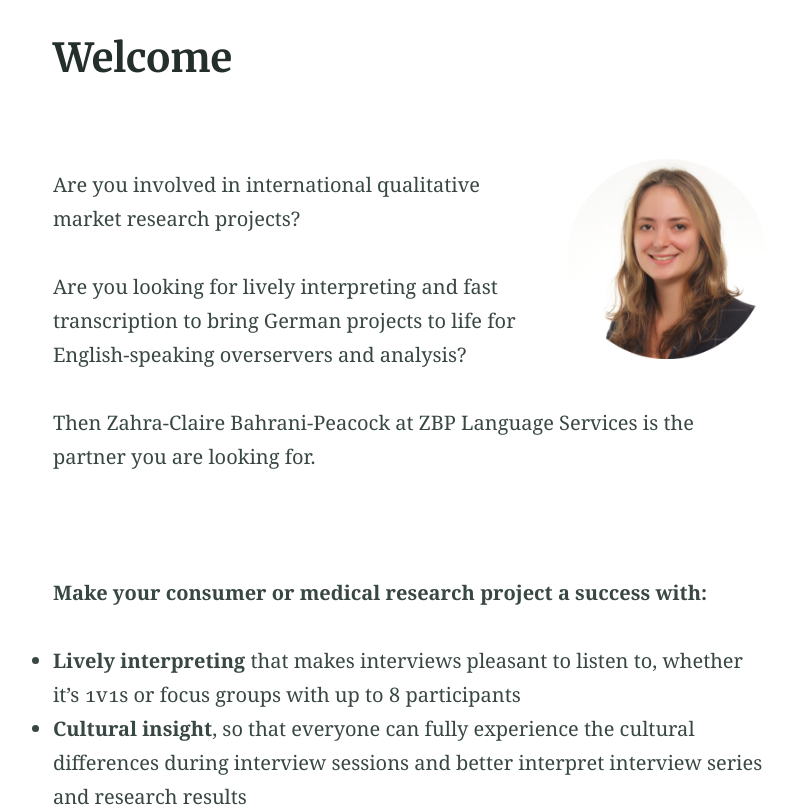
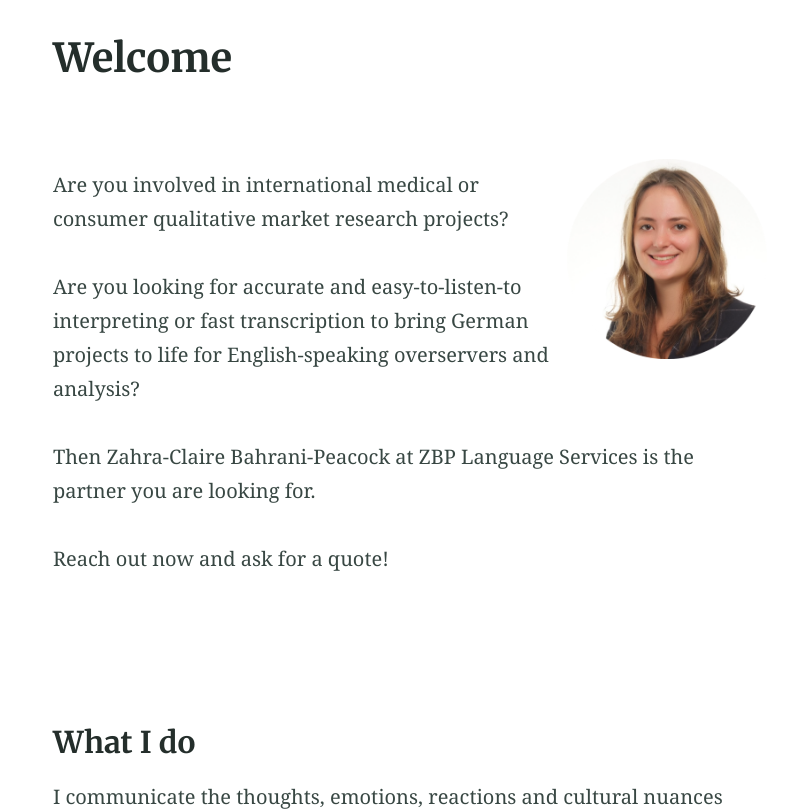
Before and after one commit to Website-2/zbp-language-services.github.io, a Jekyll site: the page built from index.md, in a window 1280 px wide and 900 px high, scrolled down 339 px, cut to the strip 89-900 px from the top of the window. Shown: the whole strip, without its empty margins (230-1023 px from the left). Built offline with Jekyll 4.4.1, drawn with Linux system fonts in a browser that asks for light colours; some of the changed text lies outside the part shown.

Commit message:
Text update

```diff
--- a/index.md
+++ b/index.md
@@ -9,15 +9,10 @@
 <br>
 
 {% include figure.html image="/assets/Profile.png" position="right" width="200" height="200" %}
-Are you involved in international qualitative market research projects?<br><br>
-Are you looking for lively interpreting and fast transcription to bring German projects to life for English-speaking overservers and analysis?<br><br>
-Then Zahra-Claire Bahrani-Peacock at ZBP Language Services is the partner you are looking for.<br><br><br><br>
-**Make your consumer or medical research project a success with:**
-* **Lively interpreting** that makes interviews pleasant to listen to, whether it's 1v1s or focus groups with up to 8 participants
-* **Cultural insight**, so that everyone can fully experience the cultural differences during interview sessions and better interpret interview series and research results
-* A **British English native** who's bilingual in German, meaning participant reactions and personality are transferred fluently into the end client's language, allowing for deeper insight
-* A service provider that's highly valued by others for **fast communication**, **last-minute transcription and content analysis**, **timely deliveries**, and **quick problem solving skills in case of IT issues**<br><br><br>
-
+Are you involved in international medical or consumer qualitative market research projects?<br><br>
+Are you looking for accurate and easy-to-listen-to interpreting or fast transcription to bring German projects to life for English-speaking overservers and analysis?<br><br>
+Then Zahra-Claire Bahrani-Peacock at ZBP Language Services is the partner you are looking for.<br><br>
+Reach out now and ask for a quote!<br><br><br><br>
 ### What I do
 
 I communicate the thoughts, emotions, reactions and cultural nuances behind the words spoken during a market research interview fluently, efficiently and in a lively tone, helping product teams to gain clarity on the direction their product development or campaign should take.<br><br>
```
Also changed, not shown: services.md (+7 -2 lines).
